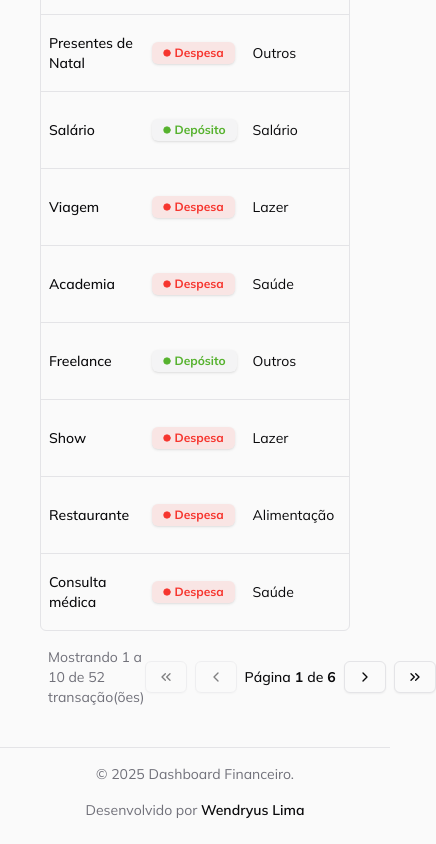
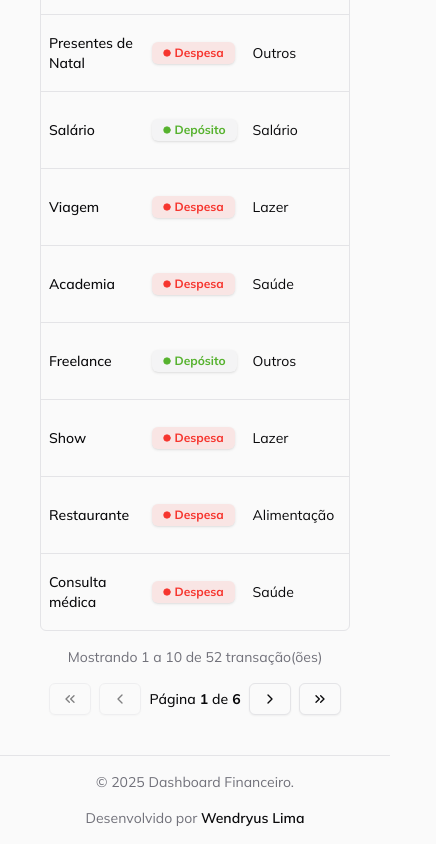
Before and after one commit to wendryuslima/teste-arte-arena, a Next.js app: page /transactions in a window 390 px wide. Shown: the part 476-1320 px from the top of the page, 436 px wide, since content can reach past the window. Built offline with nearby package versions, Linux system fonts and the light colour scheme.

Commit message:
refactor: enhance layout and alignment in DataTable component for better responsiveness

```diff
--- a/app/transactions/_components/data-table.tsx
+++ b/app/transactions/_components/data-table.tsx
@@ -152,8 +152,8 @@
           </TableBody>
         </Table>
       </div>
-      <div className="flex items-center justify-between px-2">
-        <div className="flex-1 text-sm text-muted-foreground">
+      <div className="flex flex-col gap-4 px-2 lg:flex-row lg:items-center lg:justify-between">
+        <div className="flex-1 text-center text-sm text-muted-foreground lg:text-left">
           Mostrando{" "}
           {table.getState().pagination.pageIndex *
             table.getState().pagination.pageSize +
@@ -166,7 +166,7 @@
           )}{" "}
           de {table.getFilteredRowModel().rows.length} transação(ões)
         </div>
-        <div className="flex items-center gap-2">
+        <div className="flex items-center justify-center gap-2">
           <Button
             variant="outline"
             size="sm"
```
